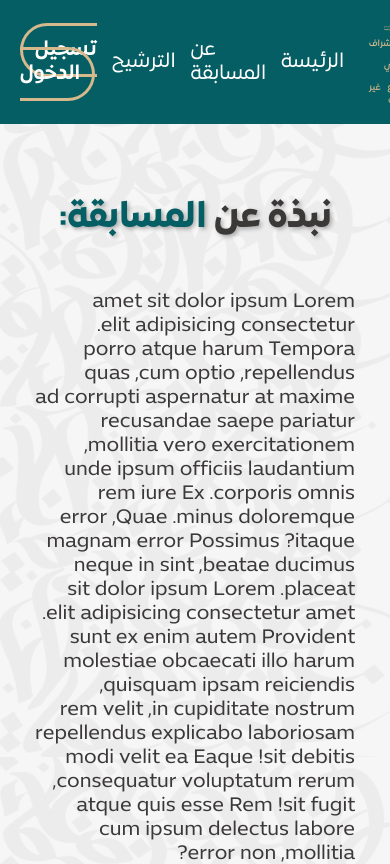
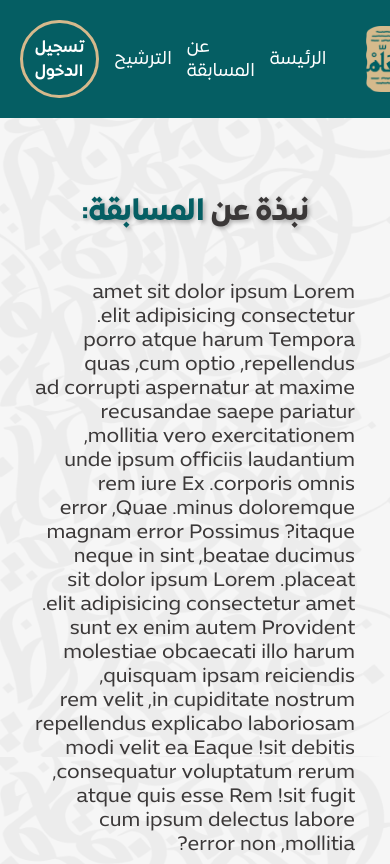
Before and after one commit to IcyCocktail/competition, a React (Create React App) app: page /about in a window 390 px wide. Shown: the top 864 px of the page. Built offline with nearby package versions, Linux system fonts and the light colour scheme.

Commit message:
in the middle of the media queries

```diff
--- a/src/assets/styles.css
+++ b/src/assets/styles.css
@@ -114,6 +114,49 @@ ol li {
     font-size: 20px;
 }
 
+/* RESPONSIVENESS */
+@media (max-width: 768px) {
+    h2 {
+        font-size: 30px;
+    }
+
+    p {
+        font-size: 12px;
+    }
+
+    nav ul li a {
+        font-size: 18px;
+    }
+
+    nav .sign-in a{
+        font-size: 16px;
+    }
+
+    nav .logo-wrapper p {
+        display: none;
+    }
+
+    nav .logo-wrapper .logoSmall {
+        display: block;
+        width: 40px;
+    }
+
+    nav .logo-wrapper .logo {
+        display: none;
+    }
+}
+
+@media (width > 768px) {
+    .logoSmall{
+        display: none;
+    }
+}
+
+@media (max-width: 507px) {
+
+}
+
+
 
 
 * {
@@ -166,6 +209,9 @@ body {
 
 
 /* NAVIGATION BARS */
+.sidebar{
+    display: hidden;
+}
 nav {
     display: flex;
     justify-content: space-between;
@@ -191,7 +237,7 @@ nav ul li a:hover {
     color: var(--golden);
 }
 
-nav .sign-in a {
+nav .sign-in {
     font-family: semibold;
     font-size: 20px;
     border: solid 3px var(--golden);
@@ -206,7 +252,6 @@ nav .sign-in a:hover {
 }
 
 nav .logo-wrapper {
-    width: 150px;
     margin: 20px;
     direction: rtl;
     text-align: justify;
@@ -216,11 +261,10 @@ nav .logo-wrapper {
 nav .logo-wrapper p {
     font-family: medium;
     font-size: 9px;
-    width: 150%;
 }
 
-nav .logo {
-    width: 100%;
+nav .logo-wrapper .logo {
+    width: 195px;
 }
 
 /* DEFAULT */
@@ -294,8 +338,6 @@ td {
     color: var(--berry);
 }
 
-
-.dates h2 {}
 
 .dates .date {
     justify-self: center;
--- a/src/includes/navbar.js
+++ b/src/includes/navbar.js
@@ -3,6 +3,7 @@ import { Link, useLocation } from "react-router-dom";
 import "../assets/styles.css"; // Import styles
 import goldLogo from "../assets/stock/الشعار باللون الذهبي.png";
 import greenLogo from "../assets/stock/الشعار باللون الأخضر.png";
+import goldLogoS from "../assets/stock/الشعار باللون الذهبي مصغر.png";
 
 function Navbar() {
   const location = useLocation(); // Get current page URL
@@ -23,6 +24,7 @@ function Navbar() {
 
         <div className="logo-wrapper">
           <Link to='/'><img className="logo" src={goldLogo} alt="Logo" /></Link>
+          <Link to='/'><img className="logoSmall" src={goldLogoS} alt="Logo" /></Link>
           <p>تحت إشراف المركز الوطني لتنمية القطاع غير الربحي</p>
         </div>
       </nav>
@@ -37,6 +39,7 @@ function Navbar() {
 
         <div className="logo-wrapper">
           <Link to='/'><img className="logo" src={goldLogo} alt="Logo" /></Link>
+          <Link to='/'><img className="logoSmall" src={goldLogoS} alt="Logo" /></Link>
           <p>تحت إشراف المركز الوطني لتنمية القطاع غير الربحي</p>
         </div>
       </nav>
```
